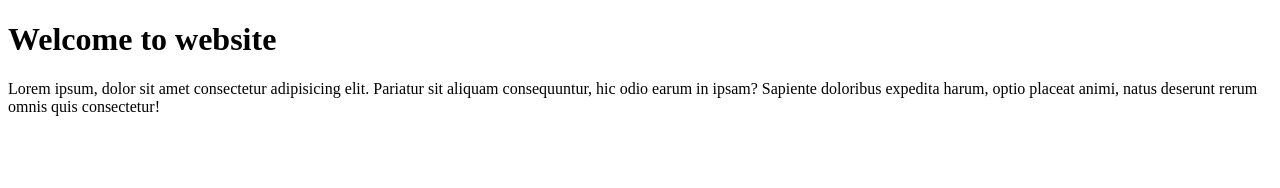
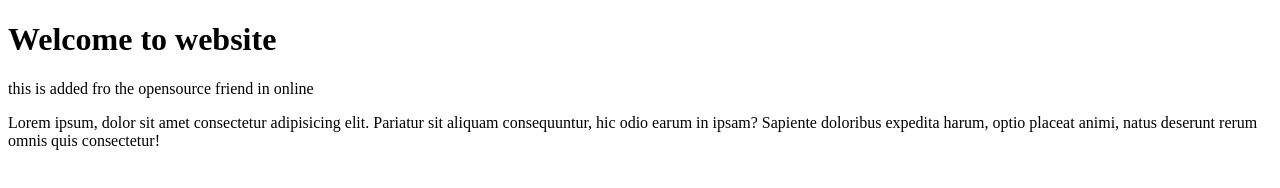
Before and after one commit to ADHARSH45/Training, a plain HTML site: page Home.html in a window 1280 px wide. Drawn offline with Linux system fonts and the light colour scheme.

Commit message:
friend's change

```diff
--- a/Home.html
+++ b/Home.html
@@ -7,6 +7,9 @@
 </head>
 <body>
     <h1>Welcome to website </h1>
+    <p>
+        this is added fro the opensource friend in online
+    </p>
     <p>Lorem ipsum, dolor sit amet consectetur adipisicing elit. Pariatur sit aliquam consequuntur, hic odio earum in ipsam? Sapiente doloribus expedita harum, optio placeat animi, natus deserunt rerum omnis quis consectetur!
     </p>
 </body>
```
